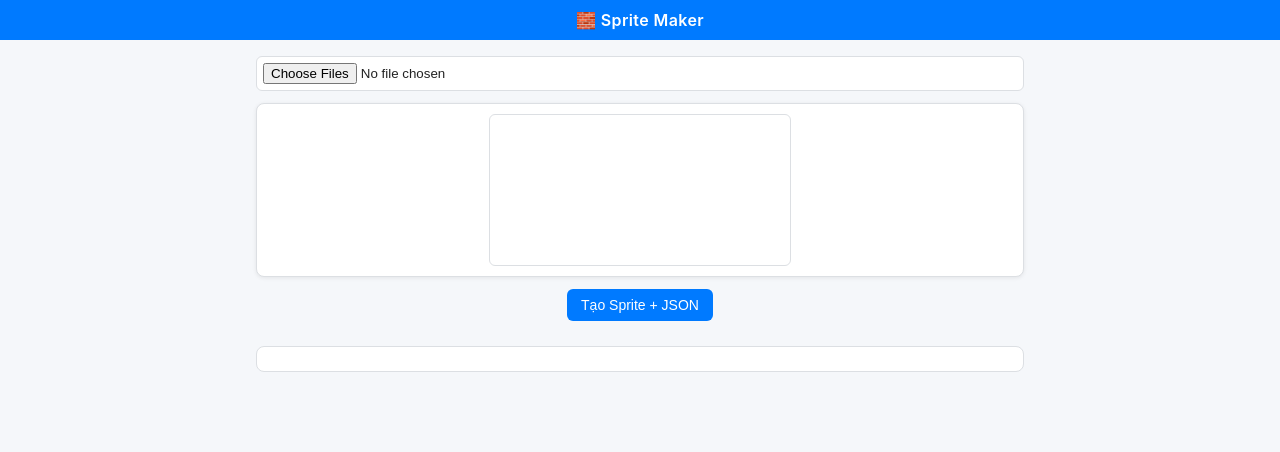
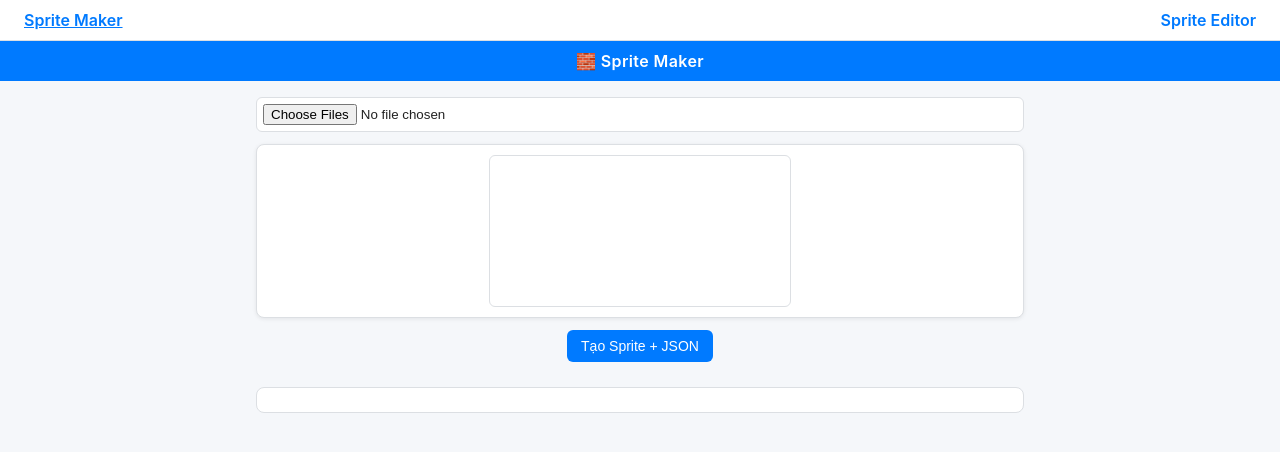
Before and after one commit to dchinhdz/dchinhdz.github.io, a plain HTML site: page pixel/sprite.html in a window 1280 px wide. Drawn offline with Linux system fonts and the light colour scheme.

Commit message:
Update sprite.html

```diff
--- a/pixel/sprite.html
+++ b/pixel/sprite.html
@@ -7,6 +7,11 @@
 <link rel="stylesheet" href="style.css">
 </head>
 <body>
+<nav>
+  <a href="sprite.html" class="active">Sprite Maker</a>
+  <a href="editor.html">Sprite Editor</a>
+</nav>
+
 <header>🧱 Sprite Maker</header>
 <main>
   <input type="file" id="fileInput" multiple accept="image/*">
```
